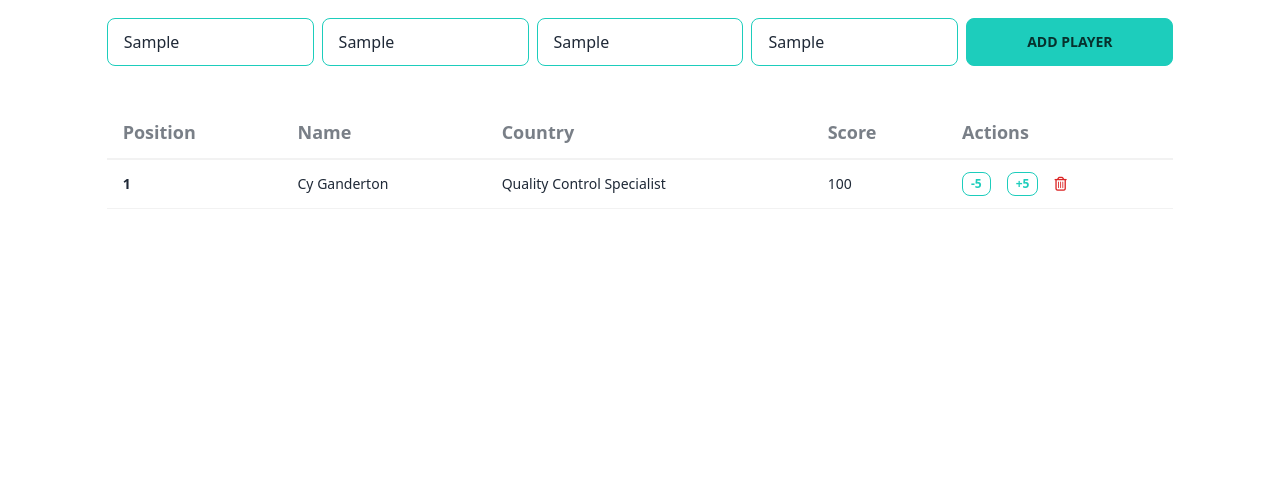
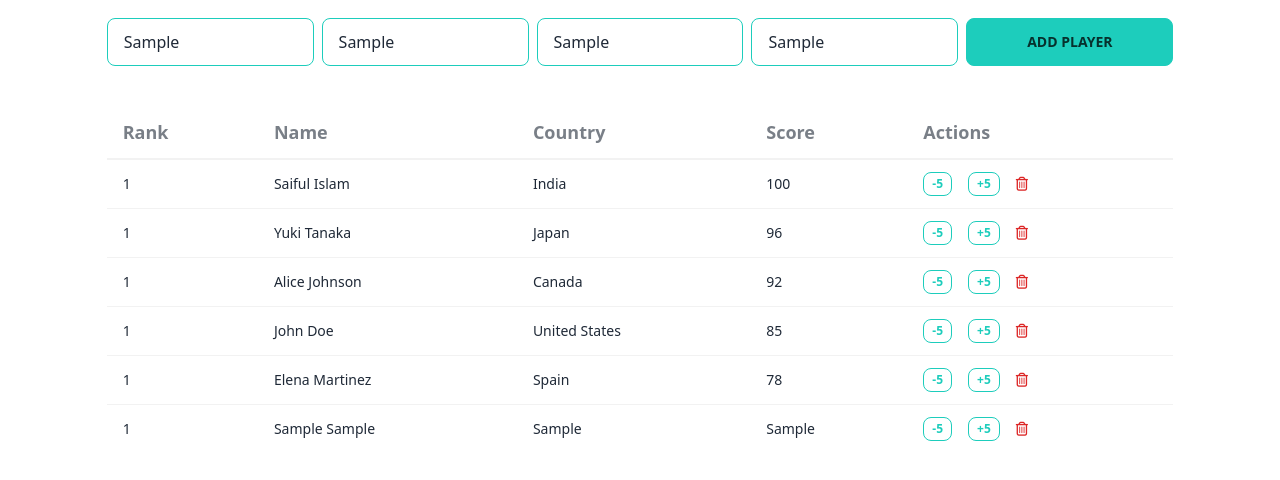
Before and after one commit to saifulislam05/Leader-Board, a website: page index.html in a window 1280 px wide. Both pictures are taken after typing "Sample", "Sample", "Sample", "Sample" into the empty fields and a click on the button "ADD PLAYER". Shown: the part 86-566 px from the top of the page. Drawn offline with Linux system fonts and the light colour scheme.

Commit message:
project done v1

```diff
--- a/index.html
+++ b/index.html
@@ -17,13 +17,13 @@
 <body>
     <div class="container w-10/12 mx-auto">
         <h1 class="text-center text-5xl font-semibold my-7">LeaderBoard</h1>
-        <from class="form_wrapper w-full  grid grid-cols-5 gap-2">
-            <input type="text" placeholder="First Name" class="input input-bordered input-accent" />
-            <input type="text" placeholder="Last Name" class="input input-bordered input-accent" />
-            <input type="text" placeholder="Country" class="input input-bordered input-accent" />
-            <input type="text" placeholder="Score" class="input input-bordered input-accent" />
-            <button type="submit" class="btn btn-accent">Add Player</button>
-        </from>
+        <form id="form" class="form_wrapper w-full  grid grid-cols-5 gap-2">
+            <input id="firstName" type="text" placeholder="First Name" class="input input-bordered input-accent" />
+            <input id="lastName" type="text" placeholder="Last Name" class="input input-bordered input-accent" />
+            <input id="country" type="text" placeholder="Country" class="input input-bordered input-accent" />
+            <input id="score" type="text" placeholder="Score" class="input input-bordered input-accent" />
+            <button id="addBtn" type="submit" class="btn btn-accent">Add Player</button>
+        </form>
 
 
         <div class="leader_board_table overflow-x-auto mt-10">
@@ -31,16 +31,16 @@
                 <!-- head -->
                 <thead>
                     <tr class="text-lg border-b-2">
-                        <th>Position</th>
+                        <th>Rank</th>
                         <th>Name</th>
                         <th>Country</th>
                         <th>Score</th>
                         <th>Actions</th>
                     </tr>
                 </thead>
-                <tbody>
-                    <tr>
-                        <th>1</th>
+                <tbody id="tableBody">
+                    <!-- <tr>
+                        <td>1</td>
                         <td>Cy Ganderton</td>
                         <td>Quality Control Specialist</td>
                         <td>100</td>
@@ -50,7 +50,7 @@
                             <i class="deleteBtn fa-regular fa-trash-can text-red-600 cursor-pointer"></i>
                         </td>
                     </tr>
-
+                    -->
                 </tbody>
             </table>
         </div>
--- a/script.js
+++ b/script.js
@@ -0,0 +1,88 @@
+const playersData = [
+  {
+    firstName: "Saiful",
+    lastName: "Islam",
+    country: "India",
+    score: 100,
+  },
+  {
+    firstName: "John",
+    lastName: "Doe",
+    country: "United States",
+    score: 85,
+  },
+  {
+    firstName: "Alice",
+    lastName: "Johnson",
+    country: "Canada",
+    score: 92,
+  },
+  {
+    firstName: "Elena",
+    lastName: "Martinez",
+    country: "Spain",
+    score: 78,
+  },
+  {
+    firstName: "Yuki",
+    lastName: "Tanaka",
+    country: "Japan",
+    score: 96,
+  },
+];
+const firstName = document.getElementById("firstName");
+const lastName = document.getElementById("lastName");
+const country = document.getElementById("country");
+const score = document.getElementById("score");
+const addBtn = document.getElementById("addBtn");
+const tableBody = document.getElementById("tableBody");
+
+document.addEventListener("DOMContentLoaded", renderUi(playersData));
+
+function renderUi(data) {
+  let sortedData = sortData(data);
+  let fragment = new DocumentFragment();
+
+  sortedData.forEach((singleData, index) => {
+    const { firstName, lastName, country, score } = singleData;
+    let row = document.createElement("tr");
+    row.innerHTML = `<td>1</td>
+                        <td>${firstName} ${lastName}</td>
+                        <td>${country}</td>
+                        <td>${score}</td>
+                        <td id=${index} class="actions flex gap-4 items-center">
+                                <button class="decrease btn btn-xs btn-outline btn-accent">-5</button>
+                                <button class="increase btn btn-xs btn-outline btn-accent">+5</button>
+                            <i class="deleteBtn fa-regular fa-trash-can text-red-600 cursor-pointer"></i>
+                        </td> `;
+    fragment.appendChild(row);
+  });
+
+  tableBody.innerHTML = "";
+  tableBody.appendChild(fragment);
+}
+// sorting as per score in accending order
+function sortData(data) {
+  return data.sort((a, b) => b.score - a.score);
+}
+// Event listener for adding new Data to playersData
+addBtn.addEventListener("click", addData);
+
+function addData(event) {
+  event.preventDefault();
+
+  const firstNameValue = firstName.value;
+  const lastNameValue = lastName.value;
+  const countryValue = country.value;
+  const scoreValue = score.value;
+
+  const obj = {
+   firstName: firstNameValue,
+    lastName:lastNameValue,
+    country: countryValue,
+    score: scoreValue
+  };
+
+  playersData.push(obj);
+  renderUi(playersData);
+}
```
